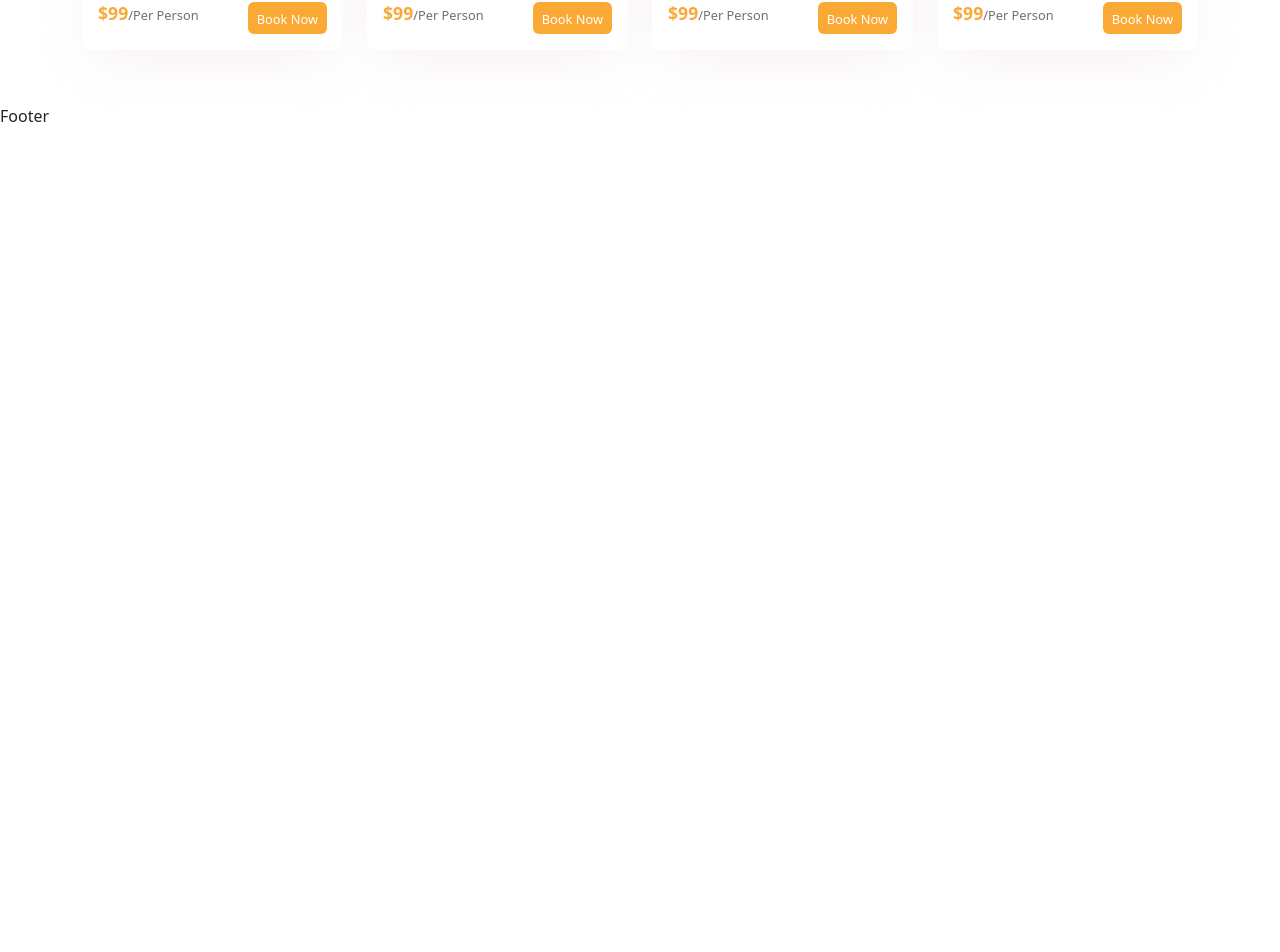
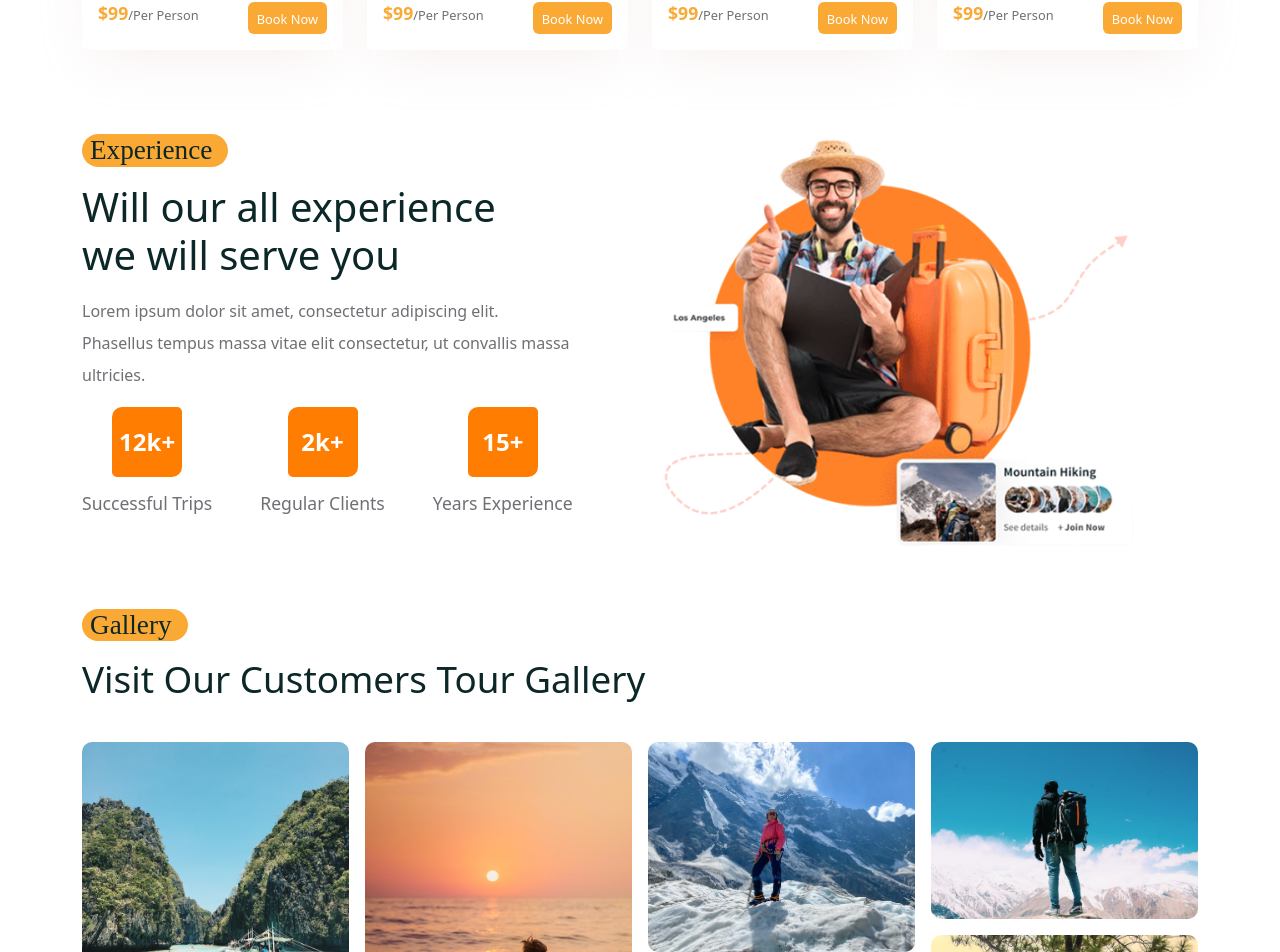
Before and after one commit to shuence/TravelWorld, a React (Create React App) app: page / in a window 1280 px wide. Shown: the part 1846-2798 px from the top of the page. Before the commit the page ends 1974 px from the top, so only its background shows below. Built offline with nearby package versions, Linux system fonts and the light colour scheme; a web font is replaced by a local one.

Commit message:
Added Gallery Section

```diff
--- /dev/null
+++ b/src/Component/Image-gallery/MasonryImagesGallery.jsx
@@ -0,0 +1,26 @@
+import React from 'react'
+import Masonry,{ ResponsiveMasonry} from "react-responsive-masonry"
+import galleryImages from './galleryImage'
+
+
+const MasonryImagesGallery = () => {
+  return (
+    <ResponsiveMasonry columnsCountBreakPoints={{350:1, 768:3, 992:4}}>
+      <Masonry gutter="1rem">
+        {
+          galleryImages.map((items, index) => (
+            <img
+              key={index}
+              src={items}
+              className='masonry__img'
+              alt="gallery"
+              style={{width:"100%", display:"block", borderRadius:"10px"}}
+            />
+          ))
+        }
+      </Masonry>
+    </ResponsiveMasonry>
+  )
+}
+
+export default MasonryImagesGallery
--- /dev/null
+++ b/src/Component/Image-gallery/galleryImage.js
@@ -0,0 +1,20 @@
+import galleryImg01 from "../../assets/images/gallery-01.jpg"
+import galleryImg02 from "../../assets/images/gallery-02.jpg"
+import galleryImg03 from "../../assets/images/gallery-03.jpg"
+import galleryImg04 from "../../assets/images/gallery-04.jpg"
+import galleryImg05 from "../../assets/images/gallery-05.jpg"
+import galleryImg06 from "../../assets/images/gallery-06.jpg"
+import galleryImg07 from "../../assets/images/gallery-07.jpg"
+
+const galleryImages =[
+    galleryImg01,
+    galleryImg07,
+    galleryImg02,
+    galleryImg06,
+    galleryImg03,
+    galleryImg04,
+    galleryImg05,
+    galleryImg07
+]
+
+export default galleryImages
--- a/src/Pages/Home.jsx
+++ b/src/Pages/Home.jsx
@@ -6,9 +6,11 @@ import heroImg2 from "../assets/images/hero-img02.jpg"
 import heroVideo from "../assets/images/hero-video.mp4"
 import Subtitle from '../Shared/Subtitle'
 import worldImg from "../assets/images/world.png"
+import experienceImage from "../assets/images/experience.png"
 import SearchBar from '../Shared/SearchBar'
 import ServiceList from '../Services/ServiceList'
 import FeaturedToursList from '../FeaturedTours/FeaturedToursList'
+import MasonryImagesGallery from '../Component/Image-gallery/MasonryImagesGallery'
 
 const Home = () => {
   return (
@@ -76,6 +78,60 @@ const Home = () => {
       </Container>
     </section>
 
+    <section>
+      <Container>
+        <Row>
+          <Col lg="6">
+            <div className="experience__content">
+              <Subtitle subtitle={"Experience"}/>
+              <h2>Will our all experience <br /> we will serve you</h2>
+              <p>Lorem ipsum dolor sit amet, consectetur adipiscing elit.
+                <br />
+                 Phasellus tempus massa vitae elit consectetur, ut convallis massa ultricies.
+              </p>
+            </div>
+
+            <div className="couter__wrapper d-flex align-items-center gap-5">
+              <div className="counter__box">
+                <span>12k+</span>
+                <h6>Successful Trips</h6>
+              </div>
+              <div className="counter__box">
+                <span>2k+</span>
+                <h6>Regular Clients</h6>
+              </div>
+              <div className="counter__box">
+                <span>15+</span>
+                <h6>Years Experience</h6>
+              </div>
+            </div>
+
+          </Col>
+          <Col lg="6">
+            <div className="experience__img">
+              <img src={experienceImage} alt="" />
+            </div>
+          </Col>
+        </Row>
+      </Container>
+    </section>
+
+    <section>
+      <Container>
+        <Row>
+          <Col lg="12">
+            <Subtitle subtitle={"Gallery"}/>
+            <h2 className="gallery__title">
+              Visit Our Customers Tour Gallery
+            </h2>
+          </Col>
+          <Col lg="12">
+            <MasonryImagesGallery/>
+          </Col>
+        </Row>
+      </Container>
+    </section>
+
     </>
   )
 }
--- a/src/Services/ServiceList.jsx
+++ b/src/Services/ServiceList.jsx
@@ -15,7 +15,7 @@ const serviceData =[
     {
         imgUrl: guideImg,
         title: "Tour Guide",
-        desc: "Get a tour guide for your next Adventure trip"
+        desc: "Get a tour guide for your next Adventure"
     },
     {
         imgUrl: customizationImg,
--- a/src/styles/Home.css
+++ b/src/styles/Home.css
@@ -16,7 +16,7 @@
 }
 
 .hero__content p{
-    font-size: 0.9rem;
+    font-size: 1rem;
     color: var(--text-color);
     line-height: 2rem;
 }
@@ -53,3 +53,57 @@
     font-size: 2.5rem;
     font-weight: 500;
 }
+
+.experience__content h2{
+    font-size: 2.5rem;
+    margin-top: 1rem;
+}
+
+.experience__content p{
+    font-size: 1rem;
+    color: var(--text-color);
+    line-height: 2rem;
+    margin-top: 1rem;
+}
+
+.counter__wrapper{
+    margin-top: 2rem;
+}
+
+.counter__box span{
+    width: 70px;
+    height: 70px;
+    margin: auto;
+    align-items: center;
+    display: flex;
+    justify-content: center;
+    background: var(--primary-color);
+    color: #fff;
+    font-size: 1.5rem;
+    font-weight: 600;
+    border-radius: 10px 5px 10px 5px;
+}
+
+.counter__box h6{
+    font-size: 1.1rem;
+    color: var(--text-color);
+    margin-top: 1rem;
+}
+
+.experience__img img{
+    width:90%;
+}
+
+.gallery__title{
+    font-size: 2.3rem;
+    margin-bottom: 2.5rem;
+    margin-top: 1rem;
+}
+
+.masonry__img{
+    transition: .3s;
+}
+
+.masonry__img:hover{
+    transform: scale(1.1);
+}
```
Also changed, not shown: 1 other file (tests, documents, lock files or other folders).
